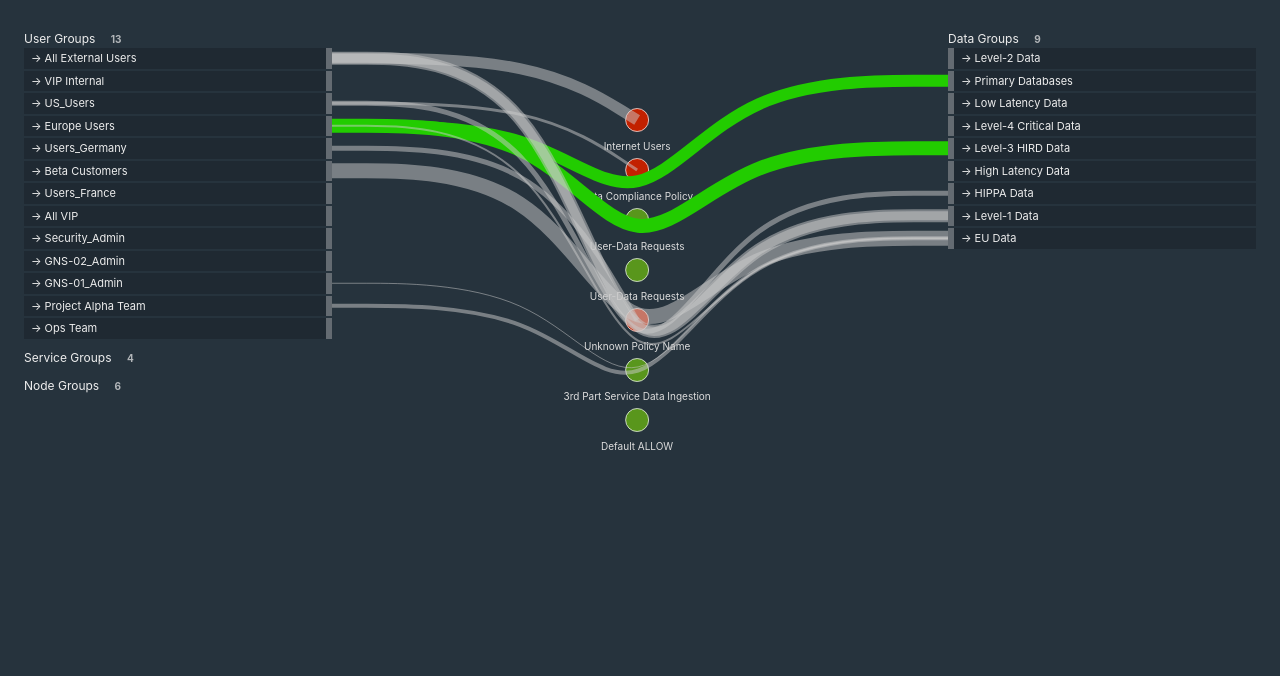
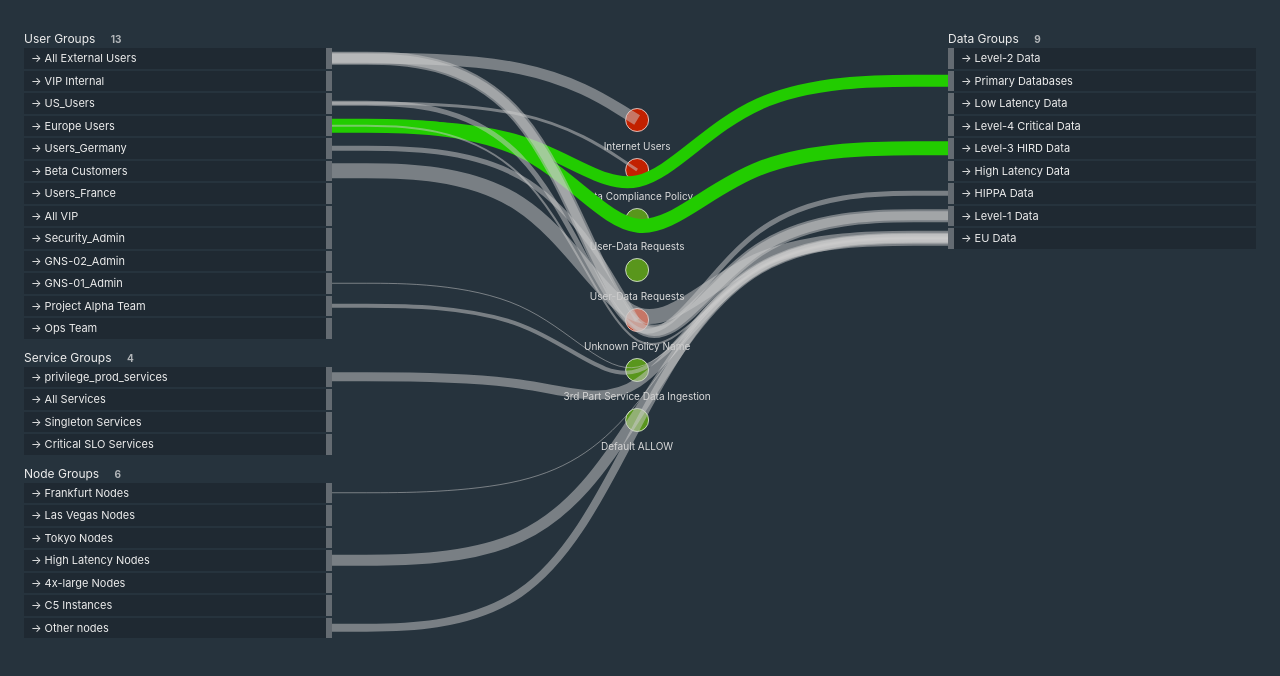
Before and after one commit to rostag/exp, an Angular app: page / in a window 1280 px wide. Shown: the top 676 px of the page. Built offline with nearby package versions, Linux system fonts and the light colour scheme.

Commit message:
Filtering by ALL source types

```diff
--- a/src/app/flow-diagram/data-mocks.ts
+++ b/src/app/flow-diagram/data-mocks.ts
@@ -245,6 +245,11 @@ export const flowEntries: FlowEntry[] = [
     label: POLICY_INTENT.DENY,
   },
   {
+    source: 'source-14',
+    destination: 'destination-9',
+    label: POLICY_INTENT.DENY,
+  },
+  {
     source: 'source-24',
     destination: 'destination-9',
     label: 'Allow Traffic',
--- a/src/app/flow-diagram/data-model.ts
+++ b/src/app/flow-diagram/data-model.ts
@@ -7,7 +7,8 @@ export enum POLICY_INTENT {
     USER = 'USER',
     NODE = 'NODE',
     SERVICE = 'SERVICE',
-    DATA = 'DATA'
+    DATA = 'DATA',
+    ALL = '*'
   }
 
   export interface FlowEntry {
--- a/src/app/flow-diagram/diagram.component.html
+++ b/src/app/flow-diagram/diagram.component.html
@@ -2,15 +2,15 @@
   <div class="diagram">
     <div class="sources">
       <div class="section-title">User Groups <span>13</span></div>
-      <div *ngFor="let src of byType(sources, 'USER')" [id]="src.id" class="list-item" (click)="selectFlow(src)">
+      <div *ngFor="let src of byType(sources, 'USER')" [id]="src.id" class="list-item" (click)="selectFlow(src)" title="{{src.id}}">
         {{ src.label }}
       </div>
       <div class="section-title">Service Groups <span>4</span></div>
-      <div *ngFor="let src of byType(sources, 'SERVICE')" [id]="src.id" class="list-item" (click)="selectFlow(src)">
+      <div *ngFor="let src of byType(sources, 'SERVICE')" [id]="src.id" class="list-item" (click)="selectFlow(src)" title="{{src.id}}">
         {{ src.label }}
       </div>
       <div class="section-title">Node Groups <span>6</span></div>
-      <div *ngFor="let src of byType(sources, 'NODE')" [id]="src.id" class="list-item" (click)="selectFlow(src)">
+      <div *ngFor="let src of byType(sources, 'NODE')" [id]="src.id" class="list-item" (click)="selectFlow(src)" title="{{src.id}}">
         {{ src.label }}
       </div>
     </div>
@@ -21,7 +21,7 @@
 
     <div class="destinations">
       <div class="section-title">Data Groups <span>9</span></div>
-      <div *ngFor="let destination of byType(destinations, 'DATA')" [id]="destination.id" class="list-item">
+      <div *ngFor="let destination of byType(destinations, 'DATA')" [id]="destination.id" class="list-item" title="{{destination.id}}">
         {{ destination.label }}
       </div>
     </div>
--- a/src/app/flow-diagram/diagram.component.ts
+++ b/src/app/flow-diagram/diagram.component.ts
@@ -10,8 +10,8 @@ import { RESOURCE_GROUP_TYPE, Policy, POLICY_INTENT, RenderModel, FlowEntry, Res
 })
 export class FlowDiagramComponent implements OnInit {
 
-  @Input('srcType') srcType: string = RESOURCE_GROUP_TYPE.USER;
-  @Input('destinationType') dstType: string = RESOURCE_GROUP_TYPE.DATA;
+  @Input('srcType') srcType: RESOURCE_GROUP_TYPE = RESOURCE_GROUP_TYPE.ALL;
+  @Input('destinationType') dstType: RESOURCE_GROUP_TYPE = RESOURCE_GROUP_TYPE.DATA;
 
   public sources = sources;
   public destinations = destinations;
@@ -222,12 +222,13 @@ export class FlowDiagramComponent implements OnInit {
     this.drawChart();
   }
 
-  private filterBySource(type: string): RenderModel {
-    const filteredSources = this.sources.filter(source => source.type === type)
+  private filterBySource(type: RESOURCE_GROUP_TYPE): RenderModel {
+
+    const filteredSources = this.sources.filter(source => source.type === type || this.srcType === RESOURCE_GROUP_TYPE.ALL)
     // Take only gates which has at least one source of the given type - or DEFAULT gate
-    const filteredGates = this.gates.filter(gate => gate.source === '*' || this.getSourceById(gate.source).type === type);
+    const filteredGates = this.gates.filter(gate => gate.source === '*' || this.getSourceById(gate.source).type === type || this.srcType === RESOURCE_GROUP_TYPE.ALL);
     // Take only flow entries which has filtered sources
-    const filteredConnections = this.flowEntries.filter(flow => this.getSourceById(flow.source).type === type);
+    const filteredConnections = this.flowEntries.filter(flow => this.getSourceById(flow.source).type === type || this.srcType === RESOURCE_GROUP_TYPE.ALL);
     // Take only destinations which
     const filteredDestinations = this.destinations; //.filter(flow => this.getSourcesByGate(gate).filter(src => src.type === type ) )
     return {
```
